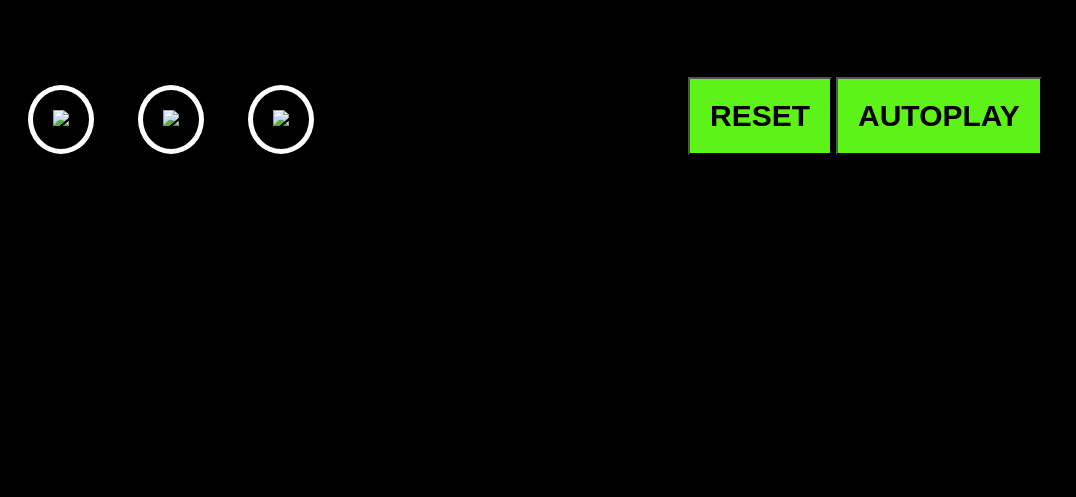
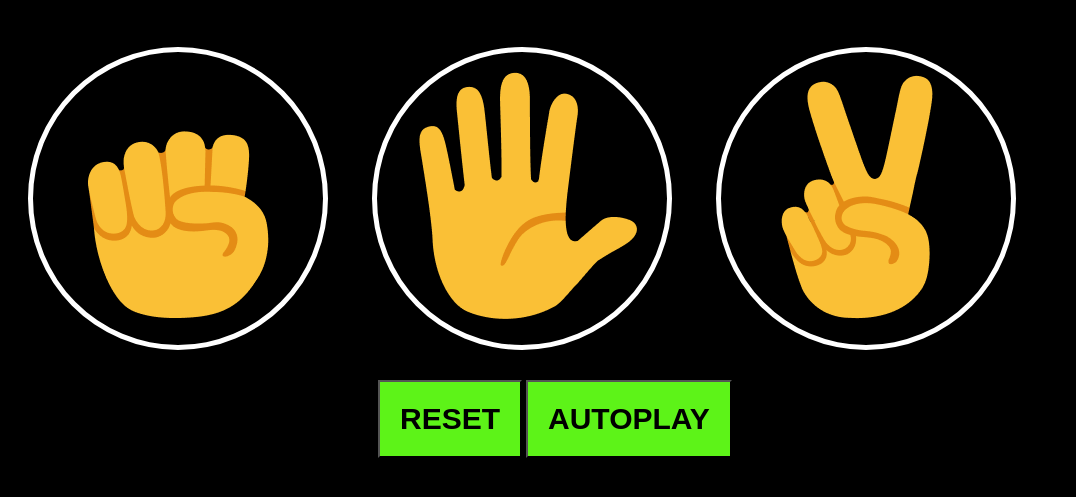
Before and after one commit to MHASSANKHAN2104/ROCK-PAPER-SCISSOR-GAME, a plain HTML site: page index.html in a window 1280 px wide. Shown: the part 111-608 px from the top of the page, without its empty margins (0-1076 px from the left). Drawn offline with Linux system fonts and the light colour scheme; the site is published under a folder, as on GitHub Pages, so addresses that start at the root find nothing.

Commit message:
index.html

```diff
--- a/index.html
+++ b/index.html
@@ -129,7 +129,7 @@
         }
 
         function update_info(userChoice, computerPick, resultMessage) {
-    document.querySelector('.game_info').innerHTML = `YOU PICK <img class="i1" src="/${userChoice}-emoji.png"> COMPUTER PICK <img class="i1" src="/${computerPick}-emoji.png"> ${resultMessage}`;
+    document.querySelector('.game_info').innerHTML = `YOU PICK <img class="i1" src="${userChoice}-emoji.png"> COMPUTER PICK <img class="i1" src="${computerPick}-emoji.png"> ${resultMessage}`;
 }
 
 
@@ -191,9 +191,9 @@ document.addEventListener('keydown',function(event){
 </head>
 <body>
     <p class="title">ROCK - PAPER - SCISSOR</p>
-    <button class="Rock" onclick="playGame('ROCK') "><img src="/ROCK-emoji.png"></button>
-    <button class="Paper" onclick="playGame('PAPER')"><img src="/PAPER-emoji.png"></button>
-    <button class="Scissor" onclick="playGame('SCISSOR')"><img src="/SCISSOR-emoji.png"></button>
+    <button class="Rock" onclick="playGame('ROCK') "><img src="ROCK-emoji.png"></button>
+    <button class="Paper" onclick="playGame('PAPER')"><img src="PAPER-emoji.png"></button>
+    <button class="Scissor" onclick="playGame('SCISSOR')"><img src="SCISSOR-emoji.png"></button>
     <button class="reset-score" onclick="reset_score()">RESET</button>
     <button class="auto-play" onclick="autoplay()">AUTOPLAY</button>
     <p class="game_score"></p>
```
